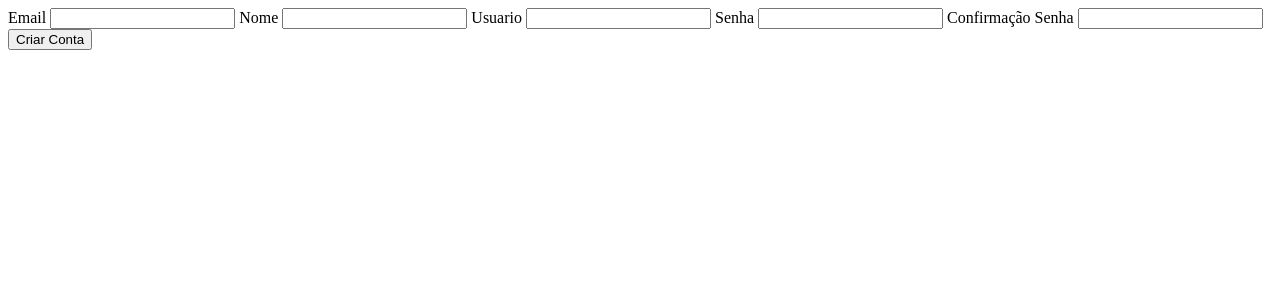
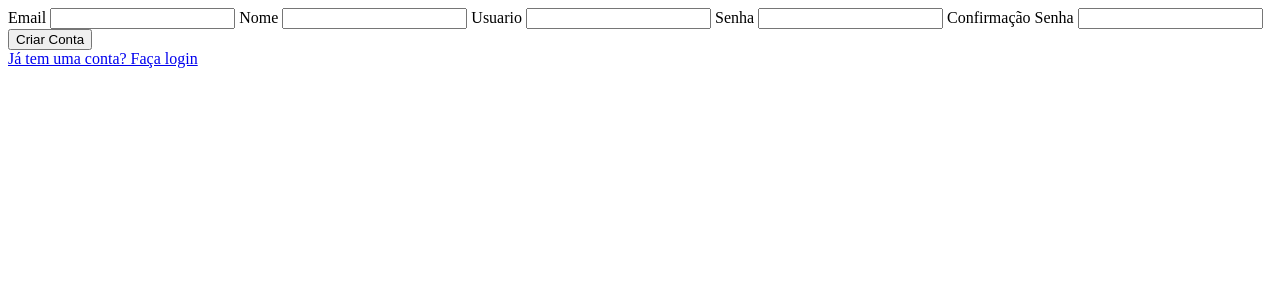
Before and after one commit to Luciosalomao/ProjetoFakePinterest, a Flask app: page /criarconta in a window 1280 px wide. Shown: the top 300 px of the page. Run offline with Flask 3, Linux system fonts and the light colour scheme.

Commit message:
Refactor: Adicionando link de redirecionamento criar conta e login

```diff
--- a/fakepinterest/templates/criarconta.html
+++ b/fakepinterest/templates/criarconta.html
@@ -13,5 +13,6 @@
     {{ form.confirmacao_senha.label }} {{ form.confirmacao_senha() }}
     {{ form.botao_confirmar() }}
 </form>
+<a href="{{ url_for('homepage') }}">Já tem uma conta? Faça login</a>
 </body>
 {% endblock %}
--- a/fakepinterest/templates/homepage.html
+++ b/fakepinterest/templates/homepage.html
@@ -11,5 +11,6 @@
     {{ form.senha.label }} {{ form.senha() }}
     {{ form.botao() }}
 </form>
+<a href="{{ url_for('criarconta') }}">Ainda não tem uma conta? Clique aqui para criar</a>
 </body>
 {% endblock %}
```
